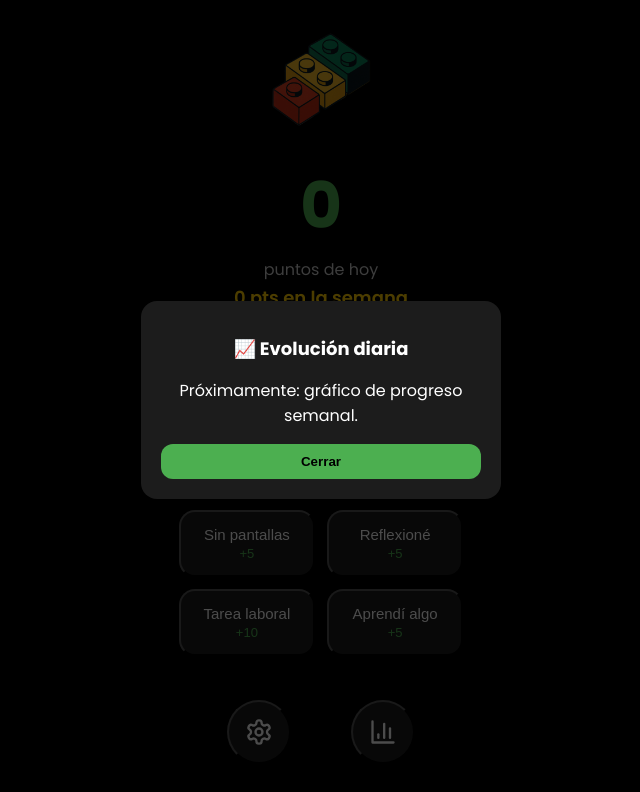
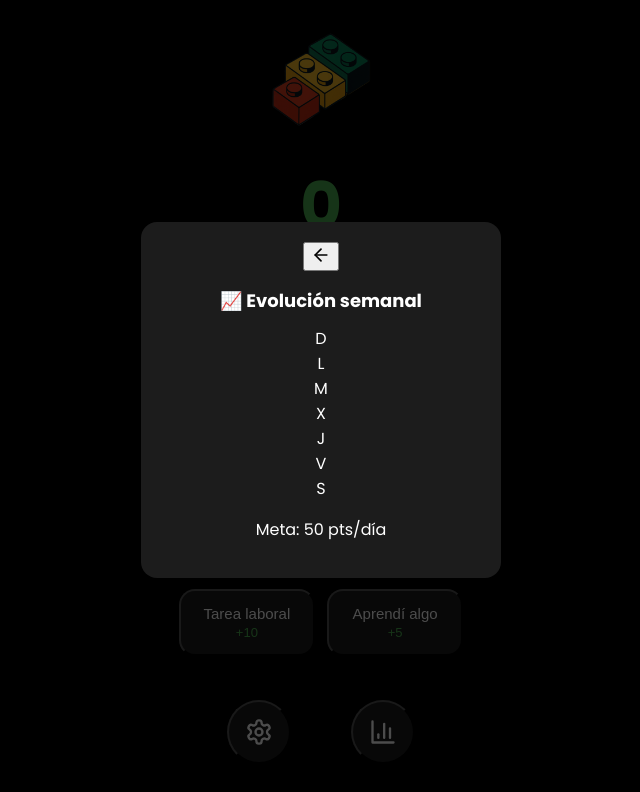
Before and after one commit to diegoperg-prog/proyecto-diego-plus, a React (Vite) app: page / in a window 1280 px wide. Both pictures are taken after a click on the button 702 px from the left and 731 px from the top of the page. Shown: the top 792 px of the page, without its empty margins (319-959 px from the left). Built offline with nearby package versions, Linux system fonts and the light colour scheme.

Commit message:
Update App.jsx

```diff
--- a/src/App.jsx
+++ b/src/App.jsx
@@ -1,6 +1,6 @@
 import React, { useState } from "react";
 import { motion, AnimatePresence } from "framer-motion";
-import { Settings, BarChart3 } from "lucide-react";
+import { Settings, BarChart3, ArrowLeft } from "lucide-react";
 import "./index.css";
 
 export default function App() {
@@ -9,6 +9,7 @@ export default function App() {
   const [recentGain, setRecentGain] = useState(null);
   const [showSettings, setShowSettings] = useState(false);
   const [showProgress, setShowProgress] = useState(false);
+  const [history, setHistory] = useState(Array(7).fill(0)); // 7 días
 
   const activities = [
     { label: "Entrené", pts: 10 },
@@ -38,6 +39,14 @@ export default function App() {
     playSound();
     vibrate();
     setTimeout(() => setRecentGain(null), 1000);
+  };
+
+  // Simula guardar puntos del día al cerrar app (placeholder)
+  const saveDay = () => {
+    const today = new Date().getDay();
+    const newHistory = [...history];
+    newHistory[today] = dailyPoints;
+    setHistory(newHistory);
   };
 
   return (
@@ -111,12 +120,7 @@ export default function App() {
             animate={{ opacity: 1 }}
             exit={{ opacity: 0 }}
           >
-            <motion.div
-              className="modal-card"
-              initial={{ scale: 0.9 }}
-              animate={{ scale: 1 }}
-              exit={{ scale: 0.9 }}
-            >
+            <motion.div className="modal-card" initial={{ scale: 0.9 }} animate={{ scale: 1 }} exit={{ scale: 0.9 }}>
               <h2>⚙️ Ajustes</h2>
               <ul>
                 <li>🔊 Sonido – On</li>
@@ -131,7 +135,7 @@ export default function App() {
         )}
       </AnimatePresence>
 
-      {/* MODAL EVOLUCIÓN */}
+      {/* 📈 MODAL EVOLUCIÓN */}
       <AnimatePresence>
         {showProgress && (
           <motion.div
@@ -140,17 +144,33 @@ export default function App() {
             animate={{ opacity: 1 }}
             exit={{ opacity: 0 }}
           >
-            <motion.div
-              className="modal-card"
-              initial={{ scale: 0.9 }}
-              animate={{ scale: 1 }}
-              exit={{ scale: 0.9 }}
-            >
-              <h2>📈 Evolución diaria</h2>
-              <p>Próximamente: gráfico de progreso semanal.</p>
-              <button className="close-btn" onClick={() => setShowProgress(false)}>
-                Cerrar
-              </button>
+            <motion.div className="modal-card progress-card" initial={{ scale: 0.9 }} animate={{ scale: 1 }} exit={{ scale: 0.9 }}>
+              <div className="progress-header">
+                <motion.button
+                  whileTap={{ scale: 0.9 }}
+                  className="back-btn"
+                  onClick={() => setShowProgress(false)}
+                >
+                  <ArrowLeft size={20} />
+                </motion.button>
+                <h2>📈 Evolución semanal</h2>
+              </div>
+
+              <div className="bars-container">
+                {history.map((value, i) => (
+                  <div key={i} className="bar-group">
+                    <div
+                      className="bar"
+                      style={{ height: `${Math.min(value * 2, 100)}px` }}
+                    ></div>
+                    <span className="bar-label">
+                      {["D", "L", "M", "X", "J", "V", "S"][i]}
+                    </span>
+                  </div>
+                ))}
+              </div>
+
+              <p className="progress-hint">Meta: 50 pts/día</p>
             </motion.div>
           </motion.div>
         )}
```
